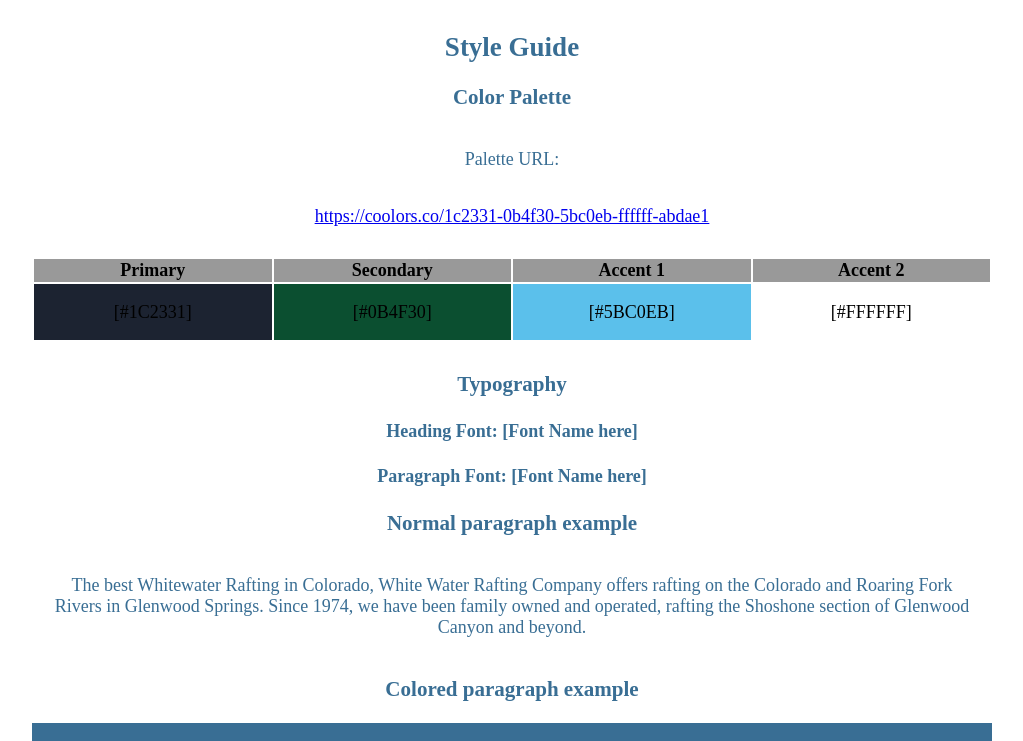
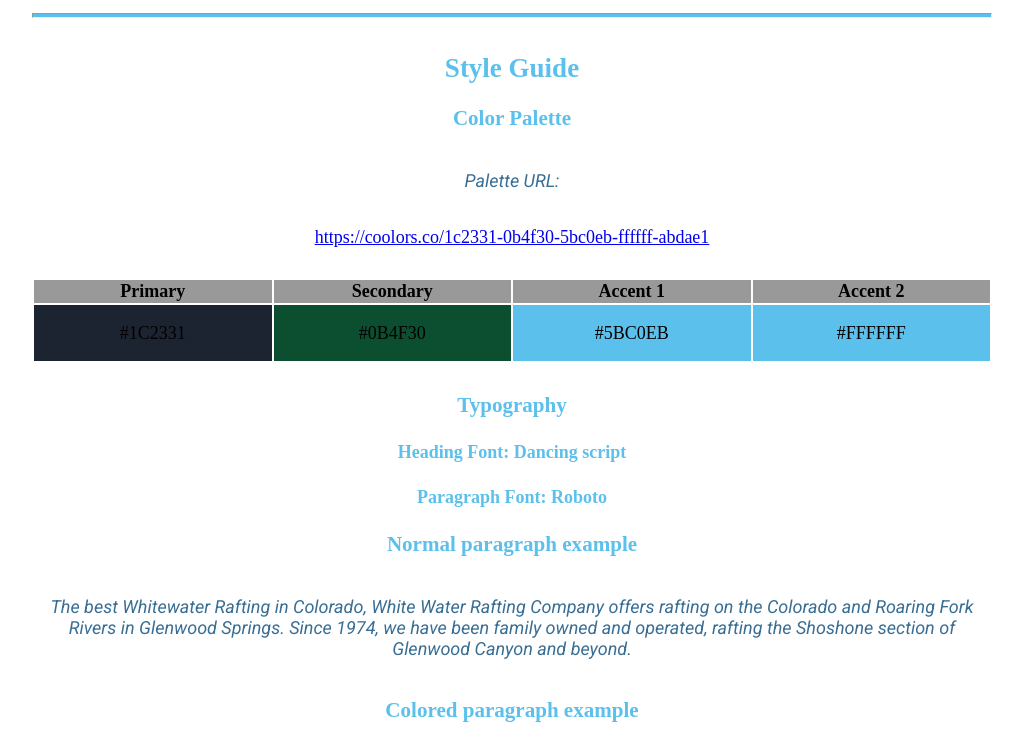
Before and after one commit to IgBog/wdd130, a plain HTML site: page wwr/site-plan-rafting.html in a window 1280 px wide. Shown: the part 1166-1907 px from the top of the page, without its empty margins (128-1151 px from the left). Drawn offline with Linux system fonts and the light colour scheme.

Commit message:
asigments week 3

```diff
--- a/wwr/site-plan-rafting.html
+++ b/wwr/site-plan-rafting.html
@@ -10,9 +10,9 @@
 
 <body>
   <header>
-    <h1>[Rapid Adventures] Site Plan</h1>
-    <h2>[Ignacio Bogado]</h2>
-    <h2>WDD 130-[A3]</h2>
+    <h1>Rapid Adventures Site Plan</h1>
+    <h2>Ignacio Bogado</h2>
+    <h2>WDD 130-A3</h2>
     <!-- In the header above, add the name of your site, your name and class number. For example if you are in section 3 you would put WDD 130-03 -->
   </header>
   <main>
@@ -20,11 +20,11 @@
     <hr />
     <h2>Overview</h2>
     <h3>Purpose</h3>
-    <p>[Provide clear and attractive information for potential visitors and facilitate the process of booking exciting rafting adventures in a safe and reliable environment]</p>
+    <p>Provide clear and attractive information for potential visitors and facilitate the process of booking exciting rafting adventures in a safe and reliable environment</p>
     <!-- change this -->
 
     <h3>Audience</h3>
-    <p>[People interested in outdoor activities, adventure tourism, and water sports, particularly rafting. This audience may include people of different ages and genders, but they are likely to share a love for nature, excitement, and adventure. Additionally, the audience may consist of national and international tourists looking for a unique and thrilling experience in a natural setting.]</p>
+    <p>People interested in outdoor activities, adventure tourism, and water sports, particularly rafting. This audience may include people of different ages and genders, but they are likely to share a love for nature, excitement, and adventure. Additionally, the audience may consist of national and international tourists looking for a unique and thrilling experience in a natural setting.</p>
     <!-- change this -->
 
     <hr />
@@ -54,10 +54,10 @@
       </tr>
       <!-- Replace the numbers in the boxes below with your hex color codes. Then switch to the site-plan.css file and change your colors there as well. -->
       <tr>
-        <td class="primary">[#1C2331]</td>
-        <td class="secondary">[#0B4F30]</td>
-        <td class="accent1">[#5BC0EB]</td>
-        <td class="accent2">[#FFFFFF]</td>
+        <td class="primary">#1C2331</td>
+        <td class="secondary">#0B4F30</td>
+        <td class="accent1">#5BC0EB</td>
+        <td class="accent2">#FFFFFF</td>
       </tr>
     </table>
 
@@ -67,11 +67,11 @@
     <!-- Choose a font for your paragraphs (body copy) and headlines. What font(s) have you chosen? Think also about which of your colors above you might use for background and font colors. -->
 
     <h4>
-      Heading Font: [Font Name here]
+      Heading Font: Dancing script
       <!-- change this -->
     </h4>
     <h4>
-      Paragraph Font: [Font Name here]
+      Paragraph Font: Roboto
       <!-- change this -->
     </h4>
     <h3>Normal paragraph example</h3>
--- a/wwr/styles/site-plan-rafting.css
+++ b/wwr/styles/site-plan-rafting.css
@@ -2,28 +2,28 @@
 /* if you are using any Google fonts change the font names below to your fonts.
 Any spaces in your font name should be replaced with a +.
 Fonts are separated by a & */
-@import url('https://fonts.googleapis.com/css2?family=Lato:ital,wght@1,100&family=Montserrat:wght@100;600&display=swap');
+@import url('https://fonts.googleapis.com/css2?family=Dancing+Script&family=Roboto:ital@1&display=swap');
 
 :root {
   /* change the values below to your colors from your palette */
   --primary-color: #1C2331  ;
   --secondary-color: #0B4F30 ;
   --accent1-color: #5BC0EB ;
-  --accent2-color: white;
+  --accent2-color: #5BC0EB;
 
   /* change the values below to your chosen font(s) */
-  --heading-font: "Montserrat SemiBold 600";
-  --paragraph-font: lato, Thin 100 Italic;
+  --heading-font: "Rock salt";
+  --paragraph-font: Roboto, Helvetica, san-serif;
 
   /* these colors below should be chosen from among your palette colors above */
-  --headline-color-on-white: #396E94;  /* headlines on a white background */
-  --headline-color-on-color: white; /* headlines on a colored background */
+  --headline-color-on-white: #5BC0EB;  /* headlines on a white background */
+  --headline-color-on-color: #5BCDEB; /* headlines on a colored background */
   --paragraph-color-on-white: #396E94; /* paragraph text on a white background */
-  --paragraph-color-on-color: white; /* paragraph text on a colored background */
-  --paragraph-background-color: #396E94  ;
+  --paragraph-color-on-color: #5BC0EB; /* paragraph text on a colored background */
+  --paragraph-background-color: #084F30  ;
   --nav-link-color: #396E94;
-  --nav-background-color: #D4AC0D;
-  --nav-hover-link-color: white;
+  --nav-background-color: #084F30;
+  --nav-hover-link-color: #5BC0EB;
   --nav-hover-background-color: #396E94;
 }
 
```
